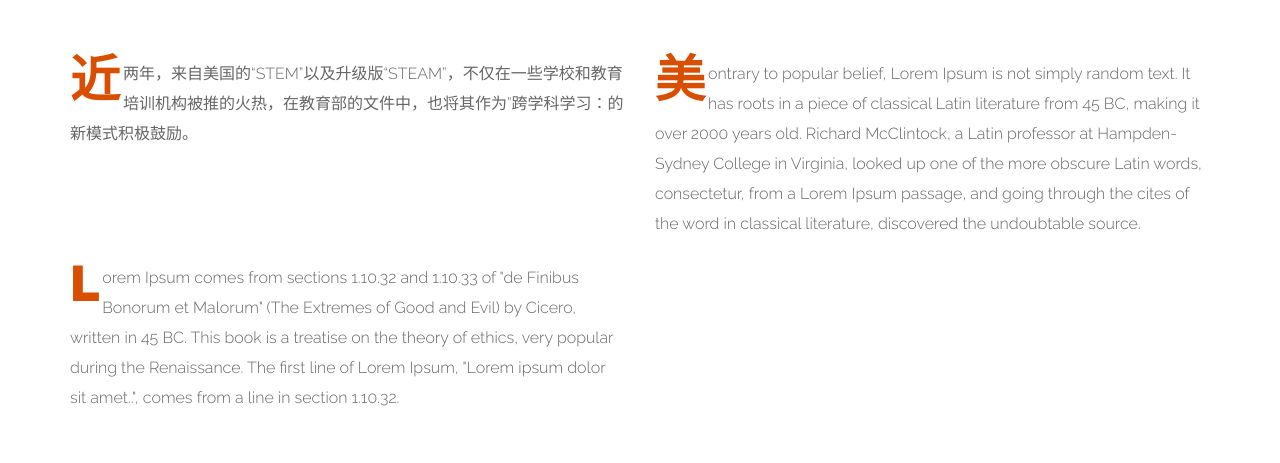
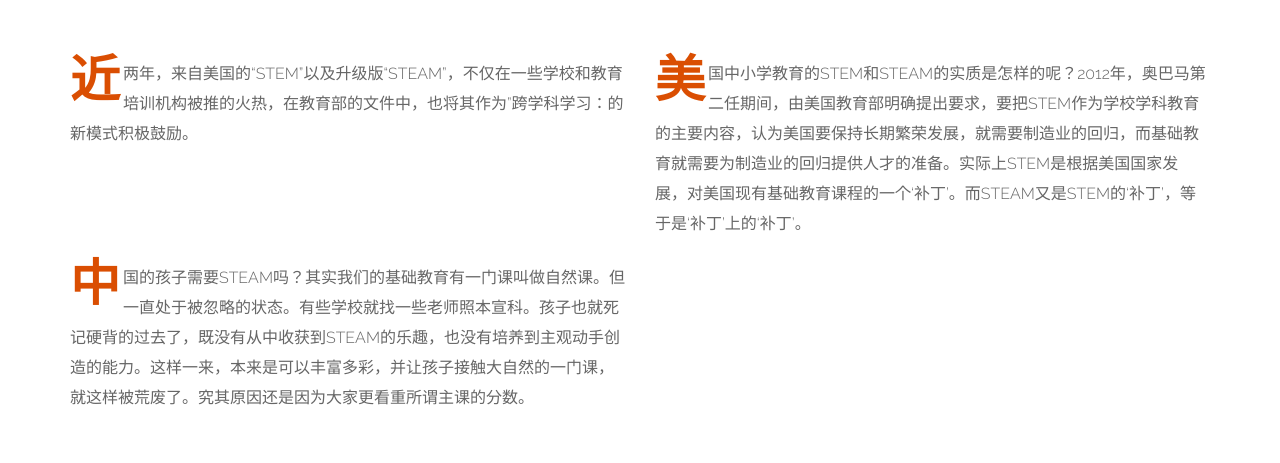
Before and after one commit to 1079166629/STEAM-, a plain HTML site: page index.html in a window 1280 px wide. Shown: the part 1049-1512 px from the top of the page. Drawn offline with nearby package versions, Linux system fonts and the light colour scheme; a script that the page names is missing; some icons are missing; a web font is replaced by a local one.

Commit message:
Update index.html

```diff
--- a/index.html
+++ b/index.html
@@ -87,14 +87,12 @@
 
         <div class="col-md-6">
           <p class="introduction">美</p>
-          <p class="text">ontrary to popular belief, Lorem Ipsum is not simply random text. It has roots in a piece of classical Latin literature from 45 BC, making it over 2000 years old. Richard McClintock, a Latin professor at Hampden-Sydney College in Virginia, looked
-            up one of the more obscure Latin words, consectetur, from a Lorem Ipsum passage, and going through the cites of the word in classical literature, discovered the undoubtable source.</p>
+          <p class="text">国中小学教育的STEM和STEAM的实质是怎样的呢？2012年，奥巴马第二任期间，由美国教育部明确提出要求，要把STEM作为学校学科教育的主要内容，认为美国要保持长期繁荣发展，就需要制造业的回归，而基础教育就需要为制造业的回归提供人才的准备。实际上STEM是根据美国国家发展，对美国现有基础教育课程的一个‘补丁’。而STEAM又是STEM的‘补丁’，等于是‘补丁’上的‘补丁’。</p>
         </div>
 
         <div class="col-md-6">
-          <p class="introduction">L</p>
-          <p class="text">orem Ipsum comes from sections 1.10.32 and 1.10.33 of "de Finibus Bonorum et Malorum" (The Extremes of Good and Evil) by Cicero, written in 45 BC. This book is a treatise on the theory of ethics, very popular during the Renaissance. The first
-            line of Lorem Ipsum, "Lorem ipsum dolor sit amet..", comes from a line in section 1.10.32.</p>
+          <p class="introduction">中</p>
+          <p class="text">国的孩子需要STEAM吗？其实我们的基础教育有一门课叫做自然课。但一直处于被忽略的状态。有些学校就找一些老师照本宣科。孩子也就死记硬背的过去了，既没有从中收获到STEAM的乐趣，也没有培养到主观动手创造的能力。这样一来，本来是可以丰富多彩，并让孩子接触大自然的一门课，就这样被荒废了。究其原因还是因为大家更看重所谓主课的分数。</p>
         </div>
       </div>
       <!--/row -->
```
